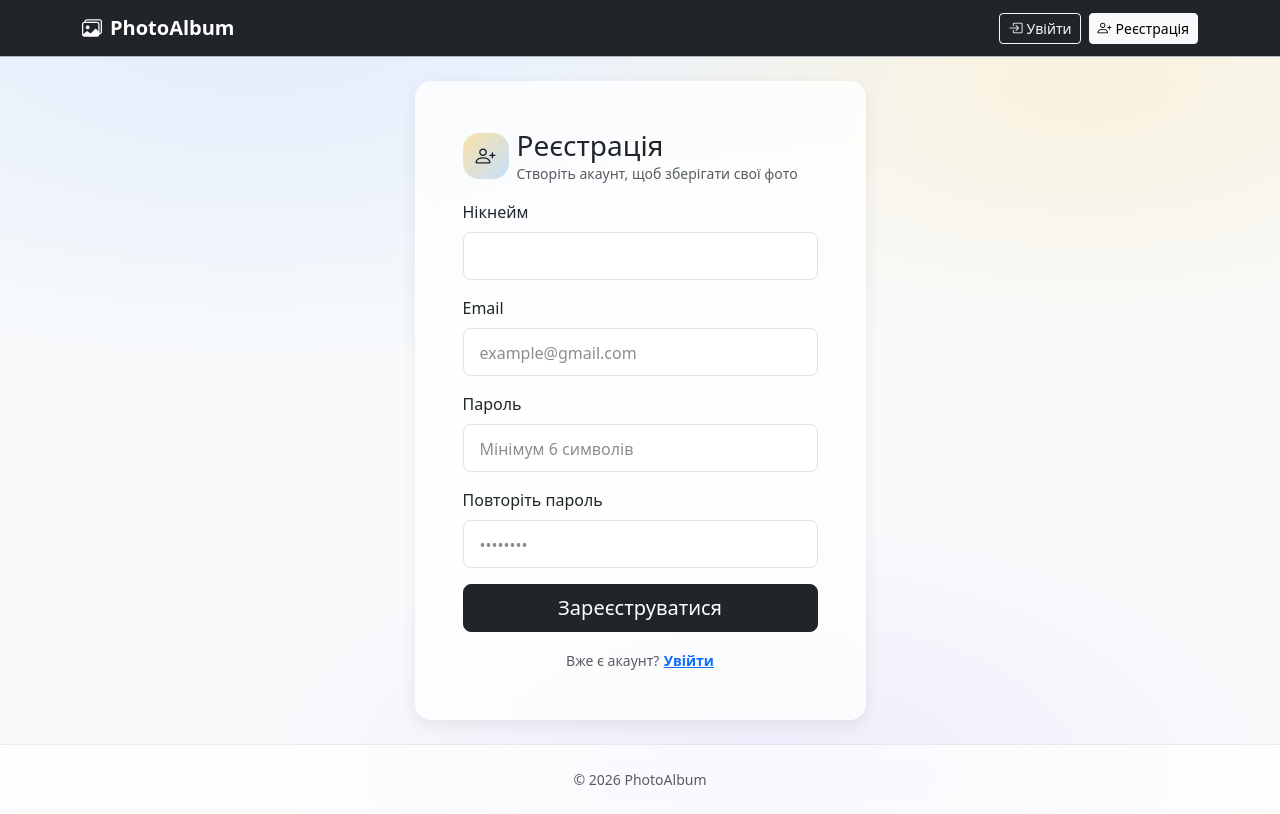
After one commit to Vasil-Babi1/PhotoAlbum, a Flask app: page /register in a window 1280 px wide. The commit adds this page. Run offline with Flask 3, Linux system fonts and the light colour scheme.

Commit message:
Create login and register pages

```diff
--- a/app.py
+++ b/app.py
@@ -6,5 +6,13 @@ app = Flask(__name__)
 def index():
     return render_template("index.html")
 
+@app.route("/login")
+def login():
+    return render_template("login.html")
+
+@app.route("/register")
+def register():
+    return render_template("register.html")
+
 if __name__ == "__main__":
     app.run(debug=True)
--- a/static/styles.css
+++ b/static/styles.css
@@ -87,3 +87,31 @@ body{
   background: rgba(255,255,255,.65);
   backdrop-filter: blur(6px);
 }
+
+.auth-card{
+  background: rgba(255,255,255,.75);
+  backdrop-filter: blur(6px);
+  border: 1px solid rgba(0,0,0,.06);
+}
+
+.auth-icon{
+  width: 46px;
+  height: 46px;
+  border-radius: 16px;
+  display:flex;
+  align-items:center;
+  justify-content:center;
+  font-size: 20px;
+  background: linear-gradient(135deg, rgba(34,211,238,.45), rgba(167,139,250,.35));
+  color: #0f172a;
+}
+
+.auth-icon-alt{
+  background: linear-gradient(135deg, rgba(251,191,36,.40), rgba(96,165,250,.35));
+}
+
+.form-control.form-control-lg::placeholder{
+  font-size: 1rem;
+  opacity: 0.7;
+  line-height: 54px;
+}
--- a/templates/base.html
+++ b/templates/base.html
@@ -3,31 +3,41 @@
 <head>
   <meta charset="utf-8">
   <meta name="viewport" content="width=device-width, initial-scale=1">
-  <title>{% block title %}PhotoAlbum{% endblock %}</title>
-
+  <title>{% block title %}Фотоальбом{% endblock %}</title>
 
   <link href="https://cdn.jsdelivr.net/npm/bootstrap@5.3.3/dist/css/bootstrap.min.css" rel="stylesheet">
 
   <link rel="stylesheet" href="https://cdn.jsdelivr.net/npm/bootstrap-icons@1.11.3/font/bootstrap-icons.min.css">
+
   <link rel="stylesheet" href="{{ url_for('static', filename='styles.css') }}">
 </head>
-<body>
+
+<body class="d-flex flex-column min-vh-100">
 
 <nav class="navbar navbar-expand-lg navbar-dark bg-dark border-bottom border-dark-subtle">
   <div class="container">
     <a class="navbar-brand fw-semibold" href="/">
       <i class="bi bi-images me-2"></i>PhotoAlbum
     </a>
+
+    <div class="ms-auto d-flex gap-2">
+      <a class="btn btn-outline-light btn-sm" href="/login">
+        <i class="bi bi-box-arrow-in-right me-1"></i>Увійти
+      </a>
+      <a class="btn btn-light btn-sm" href="/register">
+        <i class="bi bi-person-plus me-1"></i>Реєстрація
+      </a>
+    </div>
   </div>
 </nav>
 
-<div class="container my-4">
+<main class="container my-4 flex-grow-1">
   {% block content %}{% endblock %}
-</div>
+</main>
 
-<footer class="py-4 mt-5 footer-soft">
+<footer class="py-4 footer-soft mt-auto">
   <div class="container text-center text-muted small">
-    © PhotoAlbum
+    © 2026 PhotoAlbum
   </div>
 </footer>
 
--- /dev/null
+++ b/templates/register.html
@@ -0,0 +1,51 @@
+{% extends "base.html" %}
+{% block title %}Реєстрація | PhotoAlbum{% endblock %}
+
+{% block content %}
+<div class="row justify-content-center">
+  <div class="col-md-6 col-lg-5">
+    <div class="card border-0 rounded-4 shadow-soft auth-card">
+      <div class="card-body p-4 p-md-5">
+        <div class="d-flex align-items-center gap-2 mb-3">
+          <div class="auth-icon auth-icon-alt"><i class="bi bi-person-plus"></i></div>
+          <div>
+            <h3 class="mb-0">Реєстрація</h3>
+            <div class="text-muted small">Створіть акаунт, щоб зберігати свої фото</div>
+          </div>
+        </div>
+
+        <form method="post">
+          <div class="mb-3">
+            <label class="form-label">Нікнейм</label>
+            <input class="form-control form-control-lg" type="text" name="nickname" required>
+          </div>
+
+          <div class="mb-3">
+            <label class="form-label">Email</label>
+            <input class="form-control form-control-lg" type="email" name="email" placeholder="example@gmail.com" required>
+          </div>
+
+          <div class="mb-3">
+            <label class="form-label">Пароль</label>
+            <input class="form-control form-control-lg" type="password" name="password" placeholder="Мінімум 6 символів" required>
+          </div>
+
+          <div class="mb-3">
+            <label class="form-label">Повторіть пароль</label>
+            <input class="form-control form-control-lg" type="password" name="password2" placeholder="••••••••" required>
+          </div>
+
+          <button class="btn btn-dark btn-lg w-100" type="submit">
+            Зареєструватися
+          </button>
+
+          <div class="text-center mt-3">
+            <span class="text-muted small">Вже є акаунт?</span>
+            <a href="/login" class="small fw-semibold">Увійти</a>
+          </div>
+        </form>
+      </div>
+    </div>
+  </div>
+</div>
+{% endblock %}
```
Also changed, not shown: templates/index.html (+6 -6 lines), templates/login.html (added, +41 -0 lines).
